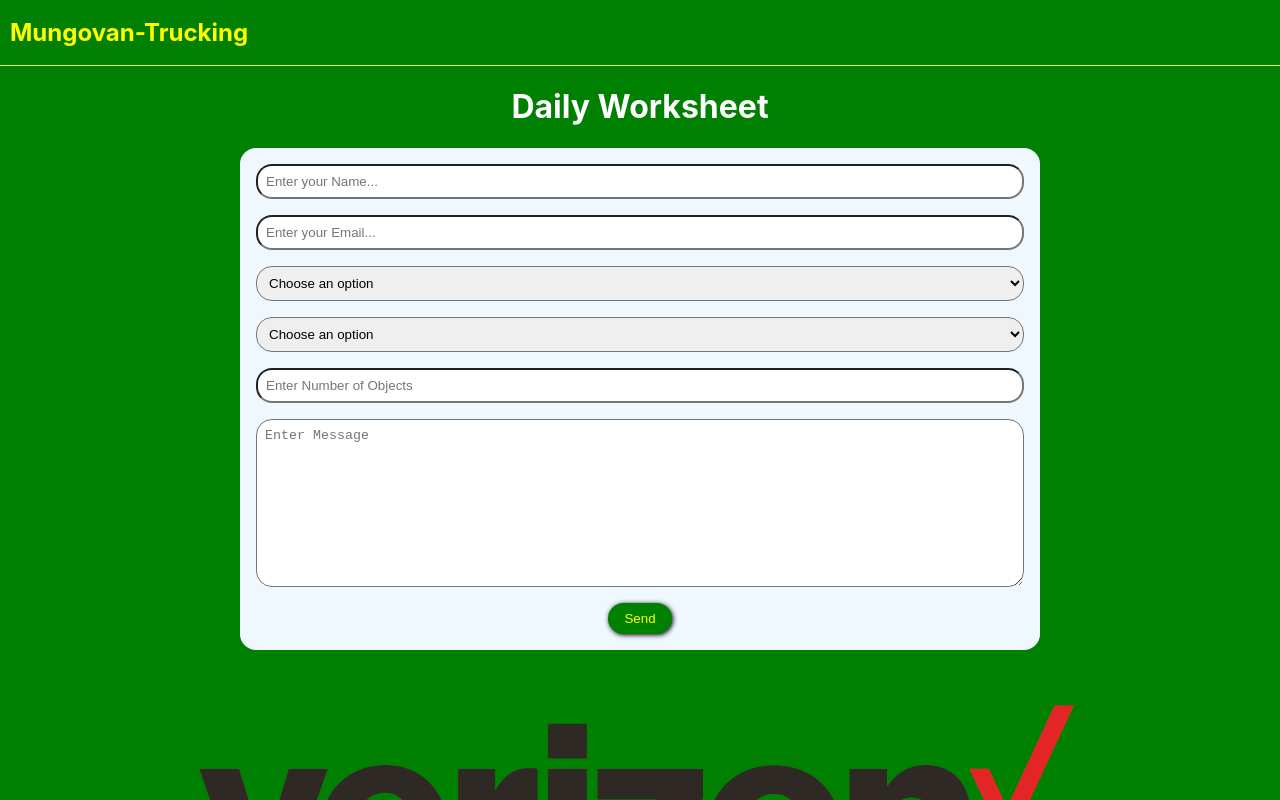
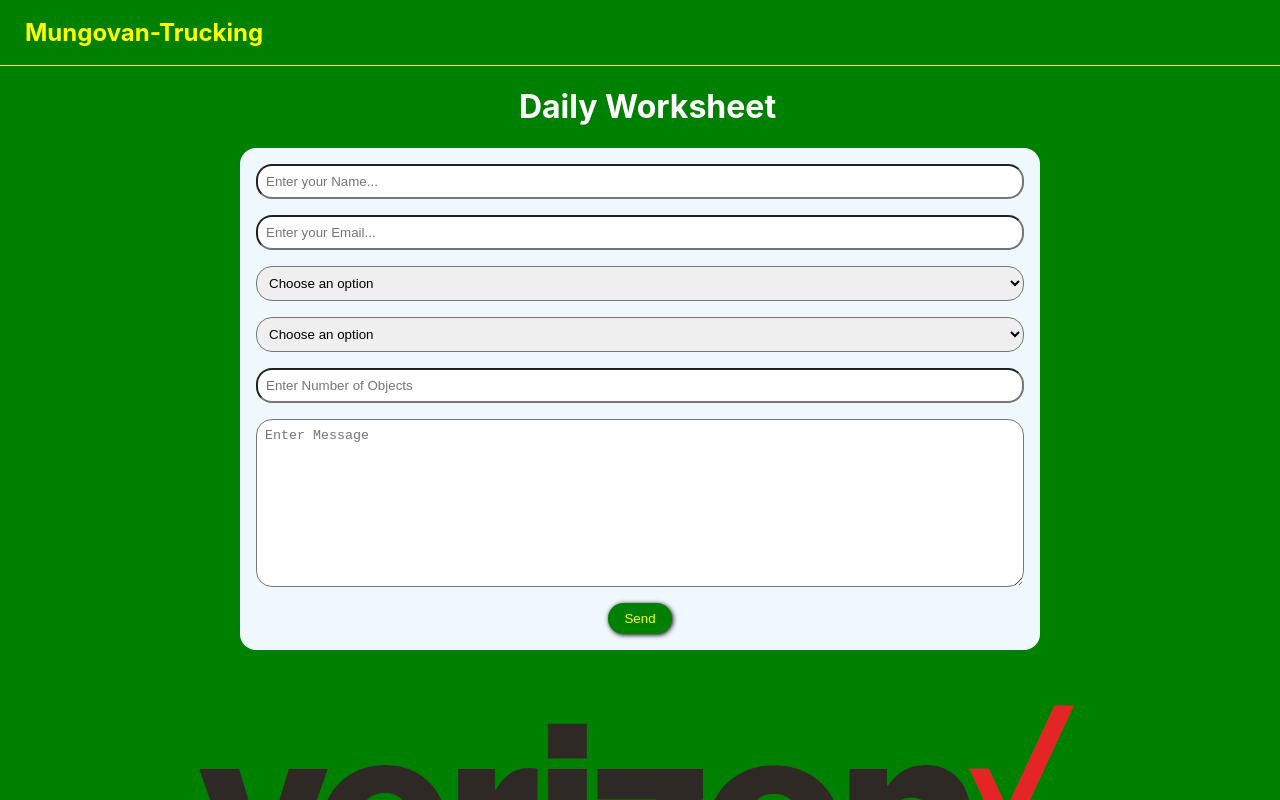
Before and after one commit to jlloyd0430/Mungovan-Trucking, a React (Create React App) app: page / in a window 1280 px wide. Shown: the top 800 px of the page. Built offline with nearby package versions, Linux system fonts and the light colour scheme.

Commit message:
refactoring

```diff
--- a/src/App.css
+++ b/src/App.css
@@ -19,6 +19,10 @@ nav {
   padding: 10px;
   color: yellow;
   border-bottom: 1px solid yellow;
+}
+
+h1 {
+  margin-left: 15px;
 }
 
 form {
```
